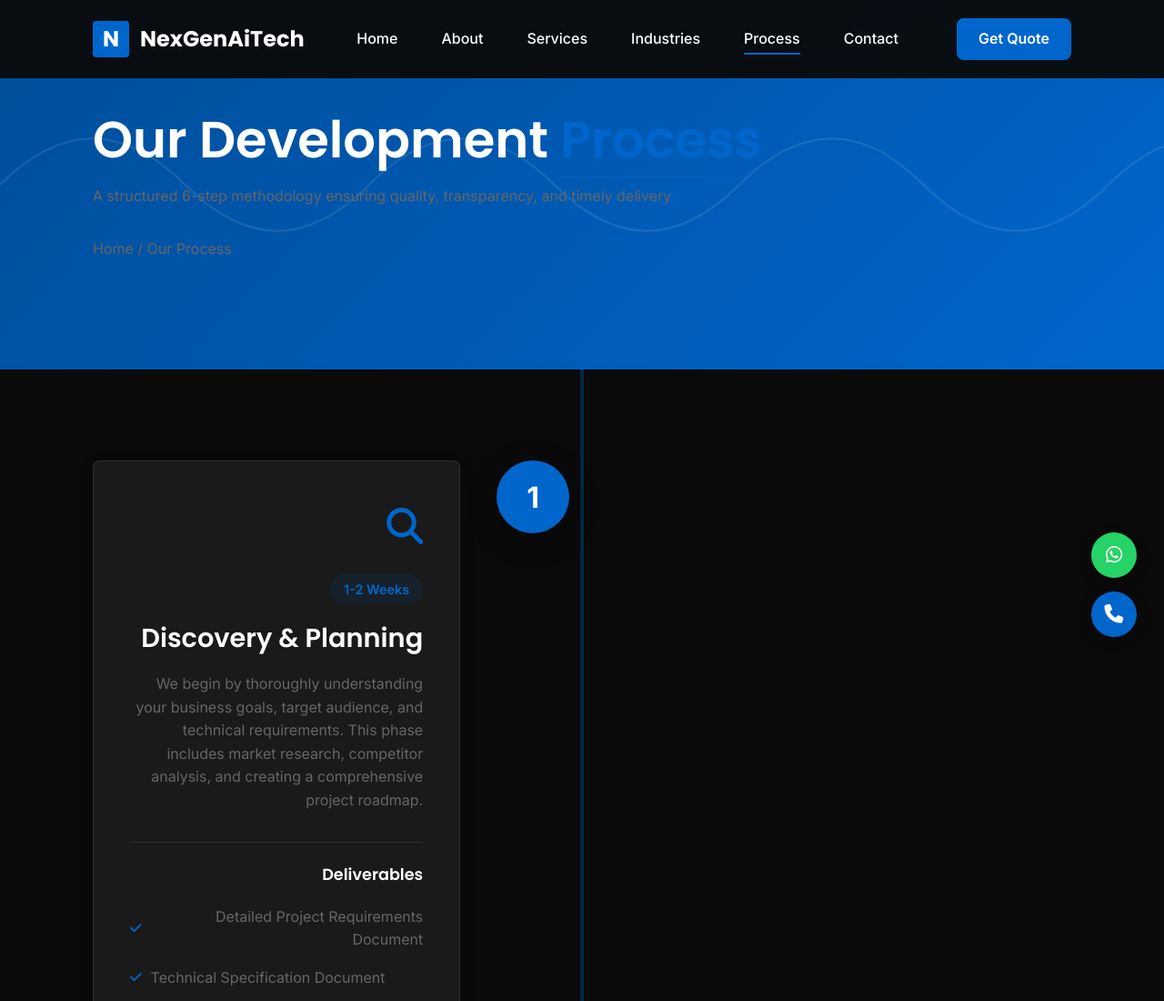
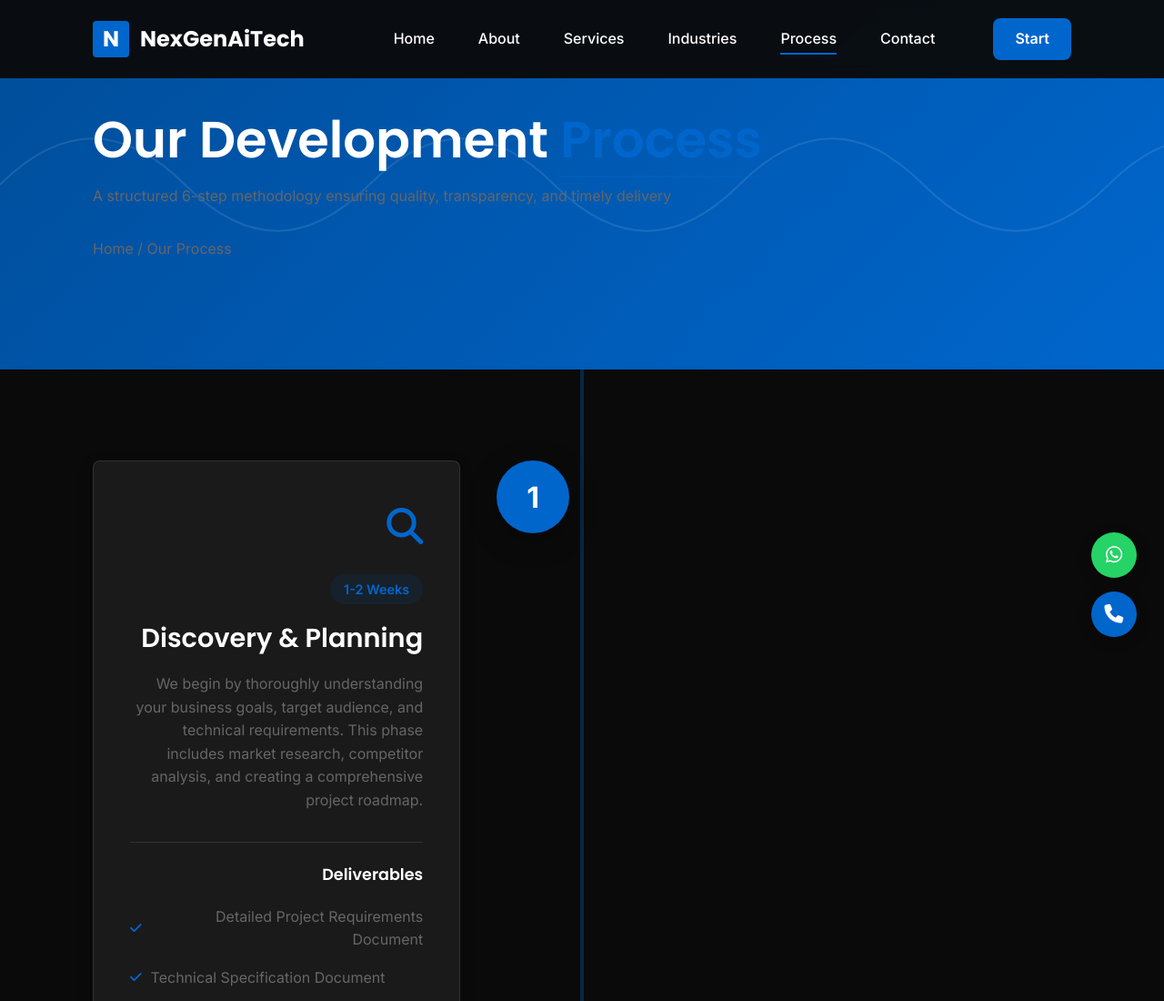
Before and after one commit to NexGenAiTech/first, a plain HTML site: page process.html in a window 1280 px wide. Shown: the top 1100 px of the page at 91% size. Drawn offline with Linux system fonts and the light colour scheme.

Commit message:
Update process.html

```diff
--- a/process.html
+++ b/process.html
@@ -495,7 +495,7 @@
                         <li class="nav-item active"><a href="process.html" class="nav-link">Process</a></li>
                         <li class="nav-item"><a href="contact.html" class="nav-link">Contact</a></li>
                     </ul>
-                    <a href="contact.html" class="nav-cta">Get Quote</a>
+                    <a href="contact.html" class="nav-cta">Start</a>
                 </div>
 
                 <div class="mobile-toggle" id="mobileToggle">
```
